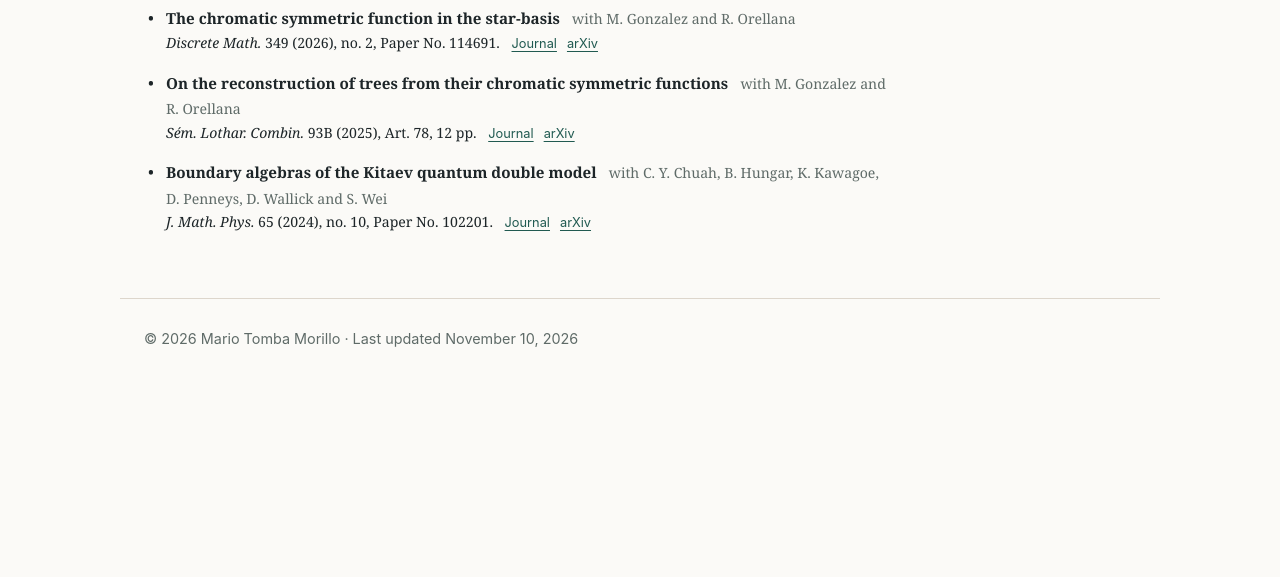
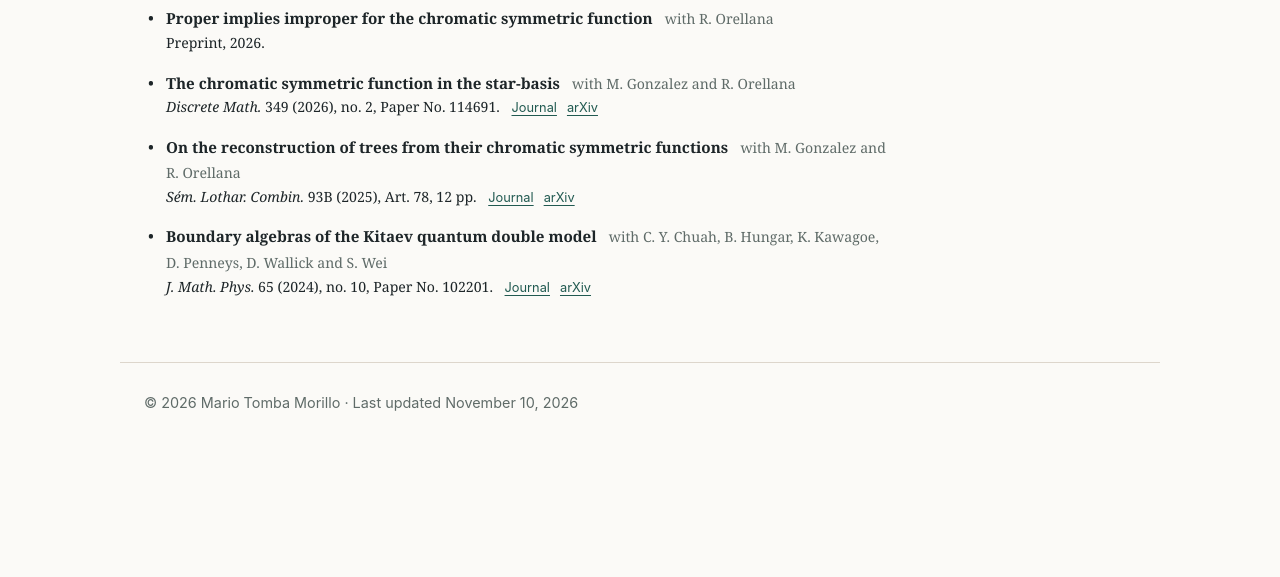
Before and after one commit to mariotomba/mariotomba.github.io, a plain HTML site: page publications.html in a window 1280 px wide. Shown: the part 223-800 px from the top of the page. Drawn offline with Linux system fonts and the light colour scheme.

Commit message:
Add the "Proper implies improper" preprint to Publications
Joint with R. Orellana, 2026. No arXiv link yet.

Co-Authored-By: Claude Opus 5.5 <noreply@anthropic.com>

```diff
--- a/publications.html
+++ b/publications.html
@@ -31,6 +31,11 @@
       <section class="page" aria-labelledby="page-title">
         <h1 id="page-title" class="page-title">Publications &amp; Preprints</h1>
         <ul class="pub-list">
+          <li>
+            <span class="pub-title">Proper implies improper for the chromatic symmetric function</span>
+            <span class="pub-authors">with <span class="nowrap">R. Orellana</span></span>
+            <span class="pub-venue">Preprint, 2026.</span>
+          </li>
           <li>
             <span class="pub-title">The chromatic symmetric function in the star-basis</span>
             <span class="pub-authors">with <span class="nowrap">M. Gonzalez</span> and <span class="nowrap">R. Orellana</span></span>
```
